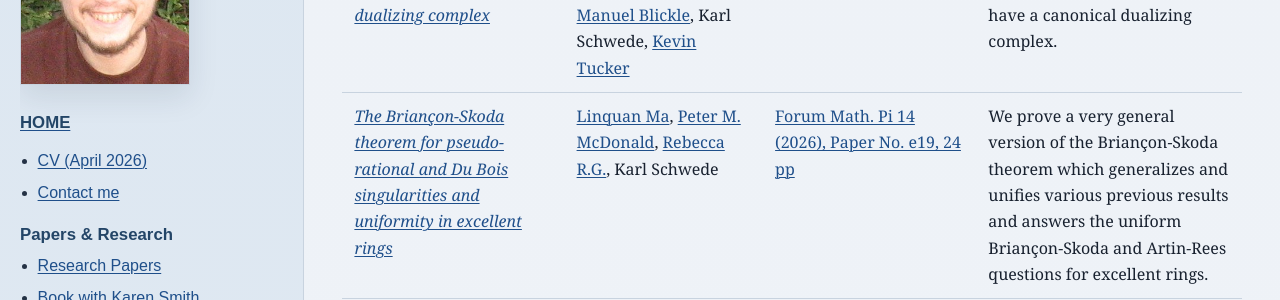
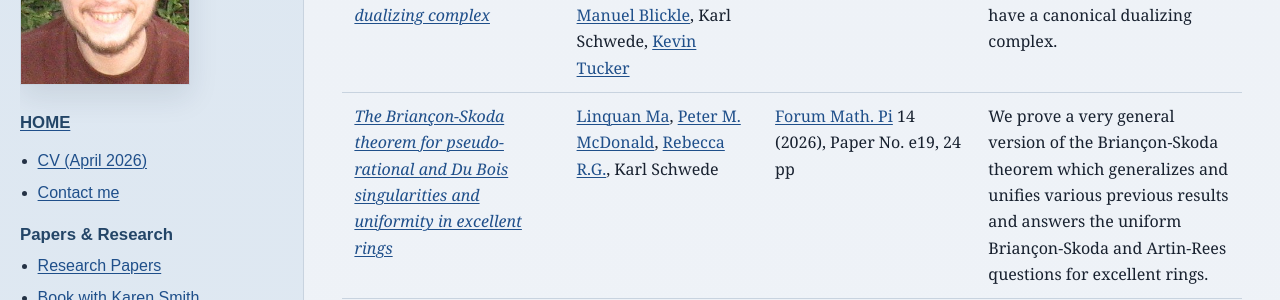
Before and after one commit to kschwede/kschwede.github.io, a Jekyll site: the page built from papers.html, in a window 1280 px wide and 900 px high, scrolled down 327 px. Shown: the part 155-455 px from the top of the window. Built offline with Jekyll 4.4.1, drawn with Linux system fonts in a browser that asks for light colours; part of the change alters nothing that is shown.

```diff
--- a/papers.html
+++ b/papers.html
@@ -43,7 +43,7 @@ title: 'Research Papers'
               <tr>
                 <td><i><a href="https://arxiv.org/abs/2510.11540" target="_blank" rel="noopener noreferrer">The Briançon-Skoda theorem for pseudo-rational and Du Bois singularities and uniformity in excellent rings</a></i></td>
                 <td><a href="https://www.math.purdue.edu/~ma326/" target="_blank" rel="noopener noreferrer">Linquan Ma</a>,  <a href="https://sites.google.com/view/petermcdonald/home?~petermm2/" target="_blank" rel="noopener noreferrer">Peter M. McDonald</a>,  <a href="https://sites.google.com/site/rebeccargmath/" target="_blank" rel="noopener noreferrer">Rebecca R.G.</a>, Karl Schwede</td>
-                <td><a href="https://doi.org/10.1017/fmp.2026.10035">Forum Math. Pi 14 (2026), Paper No. e19, 24 pp</a></td>
+                <td><a href="https://doi.org/10.1017/fmp.2026.10035">Forum Math. Pi</a> 14 (2026), Paper No. e19, 24 pp</td>
                 <td>We prove a very general version of the Briançon-Skoda theorem which generalizes and unifies various previous results and answers the uniform Briançon-Skoda and Artin-Rees questions for excellent rings.</td>
               </tr>
 
```
